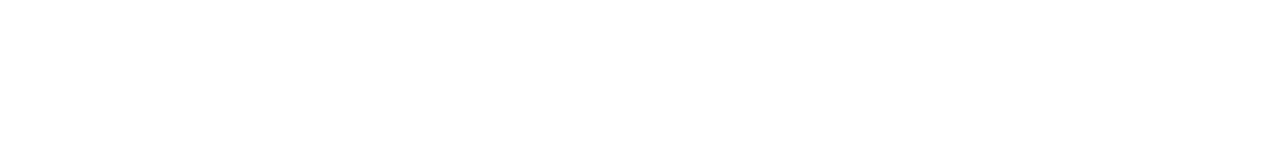
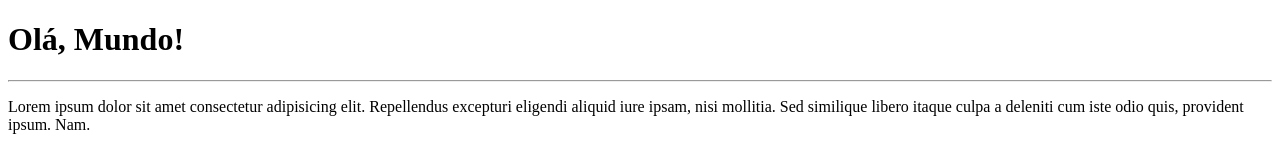
Before and after one commit to luisf433/Ola-Mundo, a plain HTML site: page site-exemplo/index.html in a window 1280 px wide. Drawn offline with Linux system fonts and the light colour scheme.

Commit message:
Adicionei Lorem ipsum!

```diff
--- a/site-exemplo/index.html
+++ b/site-exemplo/index.html
@@ -6,6 +6,8 @@
     <title>Meu primeiro site em repositório</title>
 </head>
 <body>
-
+    <h1>Olá, Mundo!</h1>
+    <hr>
+    <p>Lorem ipsum dolor sit amet consectetur adipisicing elit. Repellendus excepturi eligendi aliquid iure ipsam, nisi mollitia. Sed similique libero itaque culpa a deleniti cum iste odio quis, provident ipsum. Nam.</p>
 </body>
 </html>
```
